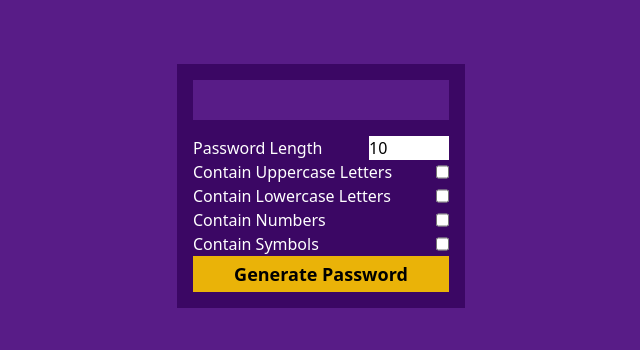
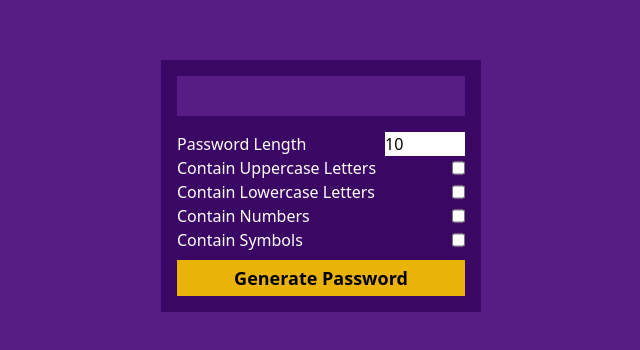
Before and after one commit to nktushar/Password-Generator, a website: page index.html in a window 1280 px wide. Shown: the part 214-564 px from the top of the page, without its empty margins (319-959 px from the left). Drawn offline with Linux system fonts and the light colour scheme.

Commit message:
bug fixed

```diff
--- a/app.js
+++ b/app.js
@@ -73,7 +73,6 @@ function generateX() {
 generateEl.addEventListener("click", generatePassword);
 
 
-
 // Copy password to clipboard
 function copyPassword() {
     const textarea = document.createElement("textarea");
--- a/index.html
+++ b/index.html
@@ -8,12 +8,12 @@
     <link rel="stylesheet" href="css/style.css">
 </head>
 <body class="bg-purple-900 text-white flex items-center justify-center m-0 min-h-screen">
-    <div class="w-72 bg-purple-950">
+    <div class="w-80 bg-purple-950">
         <!-- Header part -->
         <div class="p-4">
-            <div class="w-full h-10 flex items-center bg-purple-900 font-bold relative p-4">
-                <span id="pw"></span>
-                <button id="copy" class="bg-white text-sm px-2 text-black hover:bg-slate-300 hover:font-semibold absolute right-0 -top-1/2 opacity-0 hover:opacity-100">Copy</button>
+            <div class="w-full flex items-center px-2 h-10 bg-purple-900 font-bold relative group">
+                <span class="" id="pw"></span>
+                <button id="copy" class="bg-white text-sm px-2 text-black hover:bg-slate-300 hover:font-semibold absolute right-0 top-0 opacity-0 group-hover:opacity-100">Copy</button>
             </div>
         </div>
 
@@ -39,7 +39,7 @@
                 <label for="symbol">Contain Symbols</label>
                 <input id="symbol" type="checkbox">
             </div>
-            <button id="generate" class="w-full text-black bg-yellow-500 py-1 font-semibold text-lg hover:bg-yellow-600 hover:font-bold">Generate Password</button>
+            <button id="generate" class="w-full mt-2 text-black bg-yellow-500 py-1 font-semibold text-lg hover:bg-yellow-600 hover:font-bold">Generate Password</button>
         </div>
     </div>
 
```
Also changed, not shown: css/style.css.
